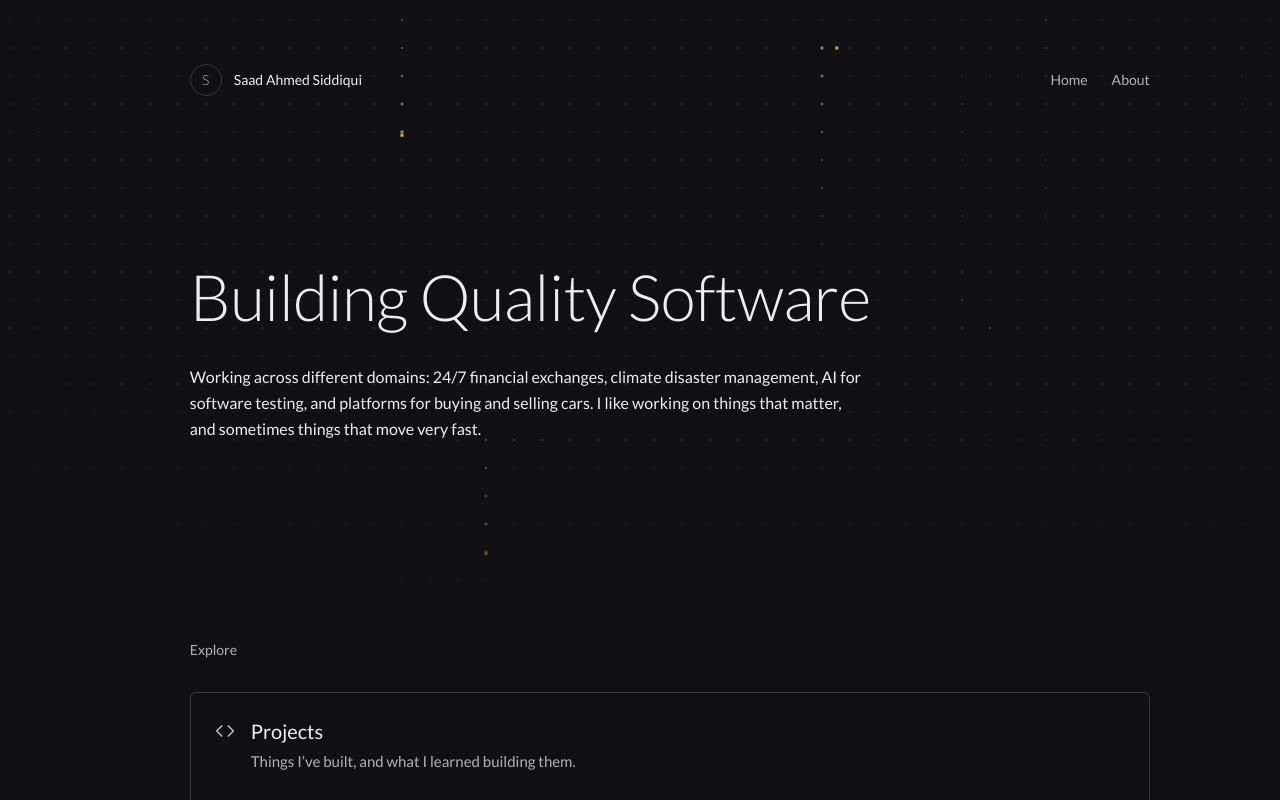
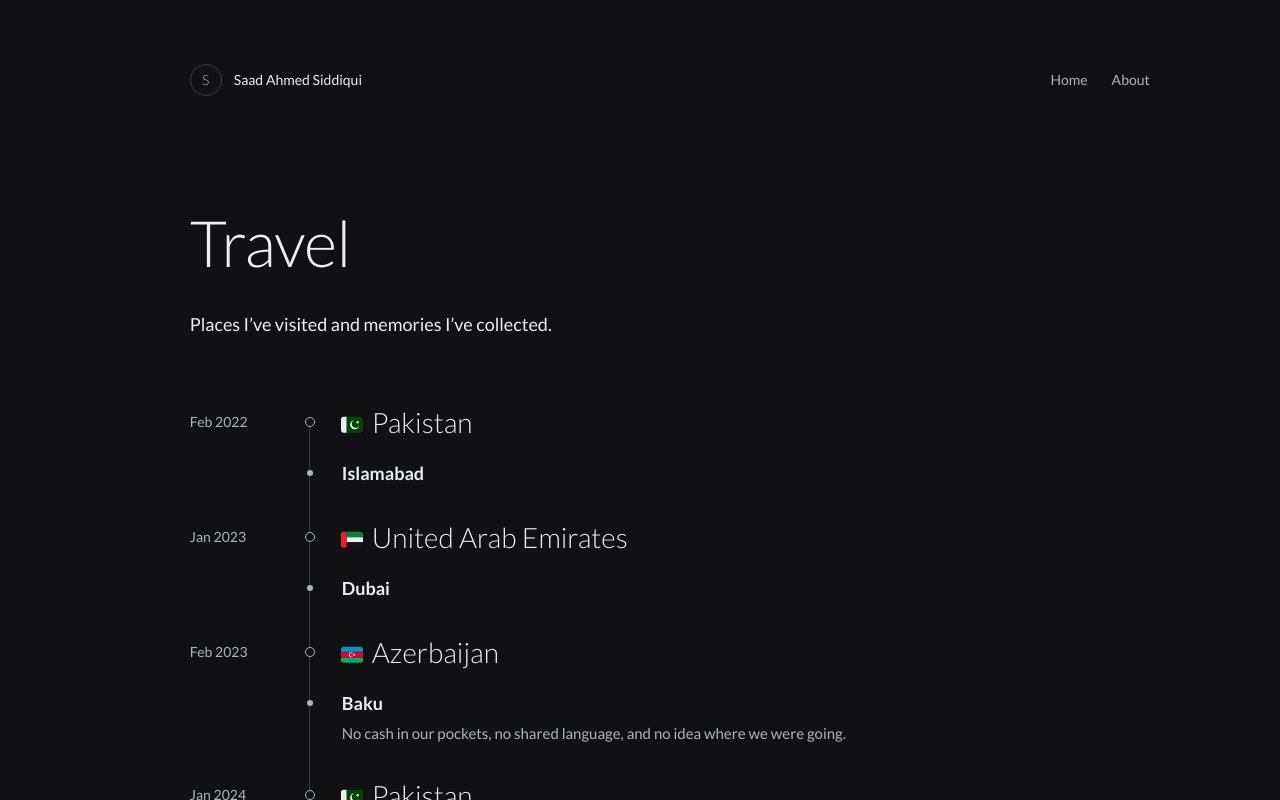
Before and after one commit to saadahmsiddiqui/saadahm.siddiqui, a React (Vite) app: page /travel in a window 1280 px wide. Shown: the top 800 px of the page. Built offline with nearby package versions, Linux system fonts and the light colour scheme.

Commit message:
chore: added a travel section

```diff
--- a/src/AppRoutes.tsx
+++ b/src/AppRoutes.tsx
@@ -8,6 +8,7 @@ import Hobbies from "./components/hobbies";
 import Media from "./components/media";
 import WorkExperience from "./components/work-experience";
 import Gaming from "./components/gaming";
+import Travel from "./components/travel";
 
 function AppRoutes() {
   return (
@@ -20,6 +21,7 @@ function AppRoutes() {
         <Route path="media" element={<Media />} />
         <Route path="photography" element={<Photography />} />
         <Route path="work-experience" element={<WorkExperience />} />
+        <Route path="travel" element={<Travel />} />
         <Route path="hobbies" element={<Hobbies />} />
         <Route path="*" element={<Home />} />
       </Route>
--- a/src/components/explore-preview.tsx
+++ b/src/components/explore-preview.tsx
@@ -2,6 +2,7 @@ import type { CSSProperties } from "react";
 import { entriesOfKind, formatStarted, formatYears } from "../content/entries";
 import { GAMES, gameCoverSrc } from "../content/gaming";
 import { photos } from "../content/photos";
+import { flags, formatTripDates, trips } from "../content/travel";
 import { coverSrc, TV_SHOWS } from "../content/tv-shows";
 
 const CARDS = 5;
@@ -27,6 +28,12 @@ const workRows = entriesOfKind("work").map((entry) => ({
   detail: entry.detail,
   when: formatYears(entry),
 }));
+// Newest first, like the other previews.
+const tripRows = [...trips].reverse().map((trip) => ({
+  title: `${flags[trip.country]} ${trip.country}`,
+  detail: trip.cities.map((city) => city.name).join(", "),
+  when: formatTripDates(trip),
+}));
 
 /** A hand of cards. --open (set by Explore) runs from 0, stacked, to 1, fanned out. */
 function Fan({ images }: { images: string[] }) {
@@ -50,7 +57,7 @@ function Rows({ rows }: { rows: { title: string; detail?: string; when: string }
   return (
     <ul className="grid w-full gap-4 pl-9 stage:pl-0">
       {rows.slice(0, CARDS).map((row) => (
-        <li key={row.title} className="flex items-baseline justify-between gap-6">
+        <li key={`${row.title} ${row.when}`} className="flex items-baseline justify-between gap-6">
           <span className="min-w-0">
             <span className="block text-paper">{row.title}</span>
             {row.detail && <span className="line-clamp-2 text-sm text-dust">{row.detail}</span>}
@@ -75,6 +82,8 @@ export default function ExplorePreview({ to }: { to: string }) {
       return <Fan images={posterCards} />;
     case "/gaming":
       return <Fan images={gameCards} />;
+    case "/travel":
+      return <Rows rows={tripRows} />;
     default:
       return null;
   }
--- /dev/null
+++ b/src/components/travel.tsx
@@ -0,0 +1,125 @@
+import type { ReactNode } from "react";
+import { cityPhotos, flags, formatTripDates, trips, type City, type Trip } from "../content/travel";
+import Container from "./container";
+import PageIntro from "./page-intro";
+
+/** One row of the route: date, a marker on the rail, then the content. */
+function Stop({
+  when,
+  marker,
+  markerTop,
+  start = false,
+  end = false,
+  children,
+}: {
+  when?: string;
+  marker: string;
+  /** Where the marker sits, lined up with the first line of text. */
+  markerTop: string;
+  /** The rail begins (or ends) at this row's marker. */
+  start?: boolean;
+  end?: boolean;
+  children: ReactNode;
+}) {
+  return (
+    <div className="grid grid-cols-[4.25rem_1.25rem_1fr] gap-x-3 sm:grid-cols-[5.5rem_2rem_1fr] sm:gap-x-4">
+      <p className="pt-[0.5rem] text-sm text-dust tabular-nums">{when}</p>
+      <span aria-hidden="true" className="flex flex-col items-center">
+        <span className={`w-px shrink-0 ${markerTop} ${start ? "" : "bg-deep"}`} />
+        <span className={`shrink-0 rounded-full ${marker}`} />
+        {!end && <span className="w-px flex-1 bg-deep" />}
+      </span>
+      <div>{children}</div>
+    </div>
+  );
+}
+
+function CityDetails({ city }: { city: City }) {
+  const pictures = cityPhotos(city);
+
+  return (
+    <div className="pb-8 sm:flex sm:items-start sm:justify-between sm:gap-8">
+      <div>
+        <h3 className="text-lg font-bold text-paper">{city.name}</h3>
+        {city.note && (
+          <p className="mt-1 max-w-[32rem] text-[0.9375rem] leading-relaxed text-dust">
+            {city.note}
+          </p>
+        )}
+      </div>
+      {pictures.length > 0 && (
+        <ul className="mt-4 flex shrink-0 flex-wrap gap-3 sm:mt-1">
+          {pictures.map((photo) => (
+            <li key={photo.file}>
+              <img
+                src={photo.thumb}
+                alt={photo.alt ?? photo.title ?? `Photo from ${city.name}`}
+                loading="lazy"
+                className="aspect-[3/4] w-28 rounded-sm border border-deep object-cover sm:w-32"
+              />
+            </li>
+          ))}
+        </ul>
+      )}
+    </div>
+  );
+}
+
+/** Trips oldest first: countries are the stations, cities the stops after them. */
+function Route({ trips }: { trips: Trip[] }) {
+  return (
+    <ol>
+      {trips.map((trip, i) => {
+        const lastTrip = i === trips.length - 1;
+
+        return (
+          <li key={`${trip.country} ${trip.from}`}>
+            <Stop
+              when={formatTripDates(trip)}
+              start={i === 0}
+              end={lastTrip && trip.cities.length === 0}
+              markerTop="h-[0.8125rem]"
+              marker={`h-2.5 w-2.5 border ${lastTrip ? "border-paper bg-paper" : "border-dust bg-ink"}`}
+            >
+              <h2 className="pb-4 text-[1.75rem] leading-9 font-light text-paper">
+                <span aria-hidden="true" className="mr-2 text-[1.375rem]">
+                  {flags[trip.country]}
+                </span>
+                {trip.country}
+              </h2>
+            </Stop>
+            <ol>
+              {trip.cities.map((city, j) => (
+                <li key={city.name}>
+                  <Stop
+                    end={lastTrip && j === trip.cities.length - 1}
+                    markerTop="h-[0.6875rem]"
+                    marker="h-1.5 w-1.5 bg-dust"
+                  >
+                    <CityDetails city={city} />
+                  </Stop>
+                </li>
+              ))}
+            </ol>
+          </li>
+        );
+      })}
+    </ol>
+  );
+}
+
+export default function Travel() {
+  return (
+    <Container>
+      <PageIntro title="Travel">Places I’ve visited and memories I’ve collected.</PageIntro>
+
+      <section className="mt-16" aria-label="Trips">
+        {trips.length > 0 ? (
+          <Route trips={trips} />
+        ) : (
+          <p className="text-dust">No trips are up yet. They will appear here.</p>
+        )}
+      </section>
+    </Container>
+  );
+}
--- a/src/content/explore.ts
+++ b/src/content/explore.ts
@@ -1,4 +1,4 @@
-import { LuBriefcase, LuCamera, LuClapperboard, LuCode, LuGamepad2 } from "react-icons/lu";
+import { LuBriefcase, LuCamera, LuClapperboard, LuCode, LuGamepad2, LuPlane } from "react-icons/lu";
 
 // The Explore section on the home page. Each page's preview is in
 // components/explore-preview.tsx, keyed by `to`.
@@ -39,4 +39,10 @@ export const explore = [
     to: "/gaming",
     icon: LuGamepad2,
   },
+  {
+    title: "Travel",
+    body: "Places I’ve visited and memories I’ve collected.",
+    to: "/travel",
+    icon: LuPlane,
+  },
 ] as const;
--- /dev/null
+++ b/src/content/travel.ts
@@ -0,0 +1,145 @@
+import { photos, type Photo } from "./photos";
+
+/**
+ * Trips for /travel. One entry per visit to a country, in any order; the page
+ * sorts them oldest first. Trips in the same month keep the order they have
+ * here. Visiting a country again is a new entry.
+ */
+export type City = {
+  name: string;
+  note?: string;
+  /** File names in src/assets/gallery/, e.g. ["IMG_0023.jpg"]. */
+  photos?: string[];
+};
+
+/** Add a country here before its first trip. */
+export const flags = {
+  Azerbaijan: "🇦🇿",
+  Croatia: "🇭🇷",
+  Czechia: "🇨🇿",
+  Germany: "🇩🇪",
+  Hungary: "🇭🇺",
+  Morocco: "🇲🇦",
+  Pakistan: "🇵🇰",
+  Spain: "🇪🇸",
+  Turkey: "🇹🇷",
+  "United Arab Emirates": "🇦🇪",
+};
+
+export type Trip = {
+  country: keyof typeof flags;
+  /** "2026-05", or just "2026". */
+  from: string;
+  /** Same format. Only needed if the trip ended in a later month or year. */
+  to?: string;
+  /** In the order you visited them. */
+  cities: City[];
+};
+
+const allTrips: Trip[] = [
+  {
+    country: "Czechia",
+    from: "2026-08",
+    cities: [{ name: "Prague" }],
+  },
+  {
+    country: "Czechia",
+    from: "2026-07",
+    cities: [{ name: "Prague" }],
+  },
+  {
+    country: "Croatia",
+    from: "2026-07",
+    cities: [{ name: "Zadar" }, { name: "Split" }],
+  },
+  {
+    country: "Hungary",
+    from: "2026-05",
+    cities: [
+      {
+        name: "Budapest",
+        note: "A church in the old town, with a Latin inscription above the entrance.",
+      },
+    ],
+  },
+  {
+    country: "Spain",
+    from: "2026-04",
+    cities: [{ name: "Barcelona", note: "The beaches." }],
+  },
+  {
+    country: "Turkey",
+    from: "2026-03",
+    cities: [{ name: "Istanbul", note: "The markets." }],
+  },
+  {
+    country: "Pakistan",
+    from: "2025-11",
+    cities: [{ name: "Lahore" }],
+  },
+  {
+    country: "Germany",
+    from: "2025-04",
+    cities: [{ name: "Düsseldorf" }],
+  },
+  {
+    country: "Morocco",
+    from: "2024-12",
+    cities: [{ name: "Rabat" }, { name: "Marrakech", note: "The deserts." }],
+  },
+  {
+    country: "Croatia",
+    from: "2024-10",
+    cities: [{ name: "Zagreb" }],
+  },
+  {
+    country: "Czechia",
+    from: "2024-07",
+    cities: [{ name: "Prague" }],
+  },
+  {
+    country: "Pakistan",
+    from: "2024-01",
+    cities: [{ name: "Islamabad" }, { name: "Lahore" }],
+  },
+  {
+    country: "Azerbaijan",
+    from: "2023-02",
+    cities: [
+      {
+        name: "Baku",
+        note: "No cash in our pockets, no shared language, and no idea where we were going.",
+      },
+    ],
+  },
+  {
+    country: "United Arab Emirates",
+    from: "2023-01",
+    cities: [{ name: "Dubai" }],
+  },
+  {
+    country: "Pakistan",
+    from: "2022-02",
+    cities: [{ name: "Islamabad" }],
+  },
+];
+
+export const trips: Trip[] = [...allTrips].sort((a, b) => a.from.localeCompare(b.from));
+
+/** "2026-05" becomes "May 2026"; "2026" stays as it is. */
+function formatMonth(date: string): string {
+  if (!date.includes("-")) return date;
+  return new Date(`${date}-01T00:00:00`).toLocaleDateString("en-GB", {
+    month: "short",
+    year: "numeric",
+  });
+}
+
+export function formatTripDates({ from, to }: Trip): string {
+  if (!to || to === from) return formatMonth(from);
+  return `${formatMonth(from)} – ${formatMonth(to)}`;
+}
+
+export function cityPhotos(city: City): Photo[] {
+  return photos.filter((photo) => city.photos?.includes(photo.file));
+}
--- a/src/index.css
+++ b/src/index.css
@@ -3,6 +3,18 @@
 @import "@radix-ui/colors/grass-dark.css";
 @import "@radix-ui/colors/violet-dark.css";
 @import "tailwindcss";
+
+/*
+ * Flag emoji, which Chrome and Edge on Windows can't draw themselves. Only
+ * downloaded on pages that show a flag. Artwork: Twemoji, CC BY 4.0
+ * (https://creativecommons.org/licenses/by/4.0/).
+ */
+@font-face {
+  font-family: "Country Flags";
+  src: url("./assets/fonts/TwemojiCountryFlags.woff2") format("woff2");
+  unicode-range: U+1F1E6-1F1FF;
+  font-display: swap;
+}
 
 /*
  * Radix Colors dark scales (applied via class="dark" on <html>).
@@ -20,7 +32,7 @@
   --color-live: var(--grass-11);  /* project status: live */
   --color-muse: var(--violet-11); /* home page quotes */
 
-  --font-sans: "Lato", system-ui, sans-serif;
+  --font-sans: "Country Flags", "Lato", system-ui, sans-serif;
 }
 
 /* Wide screens with a real pointer: Explore becomes a hover-to-select panel. */
```
Also changed, not shown: src/assets/fonts/TwemojiCountryFlags.woff2 (added).
